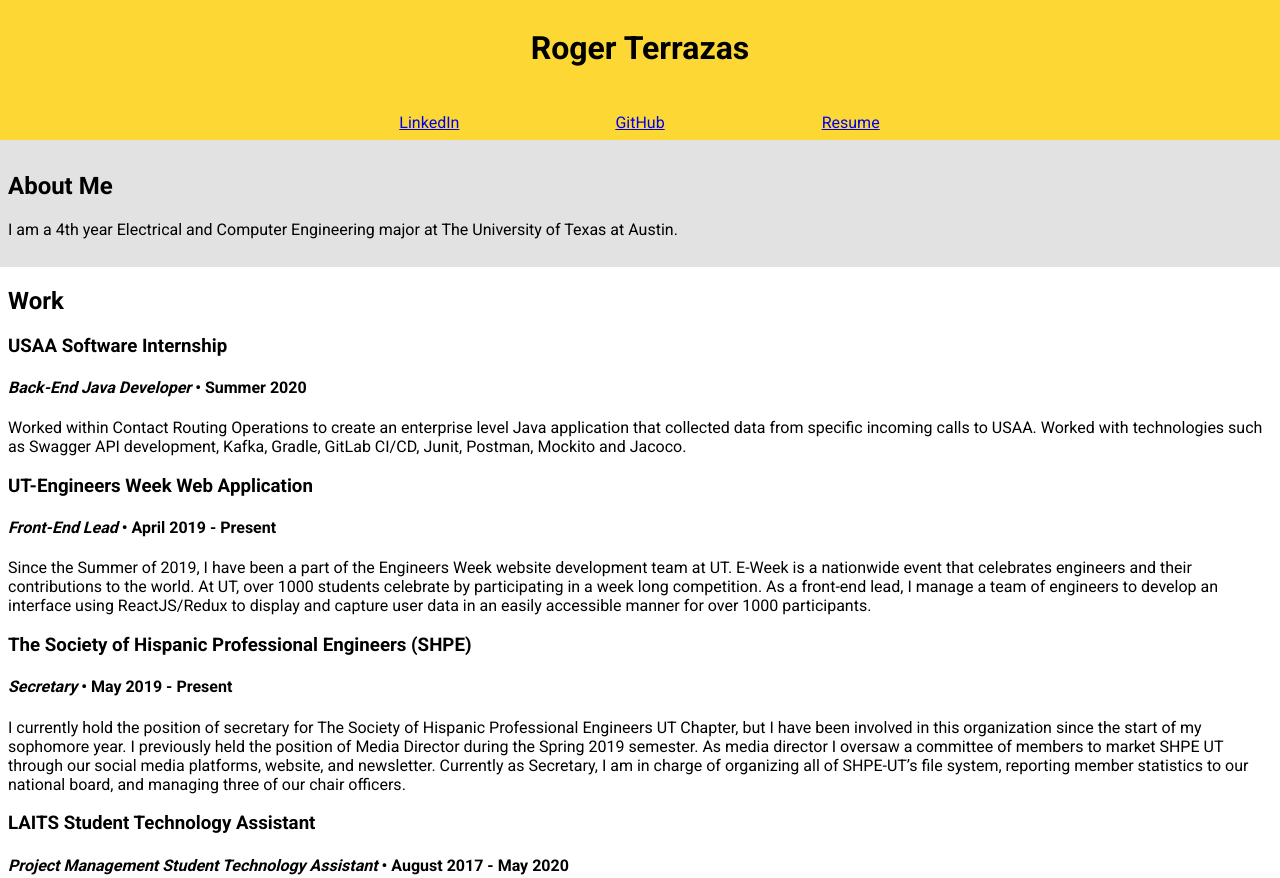
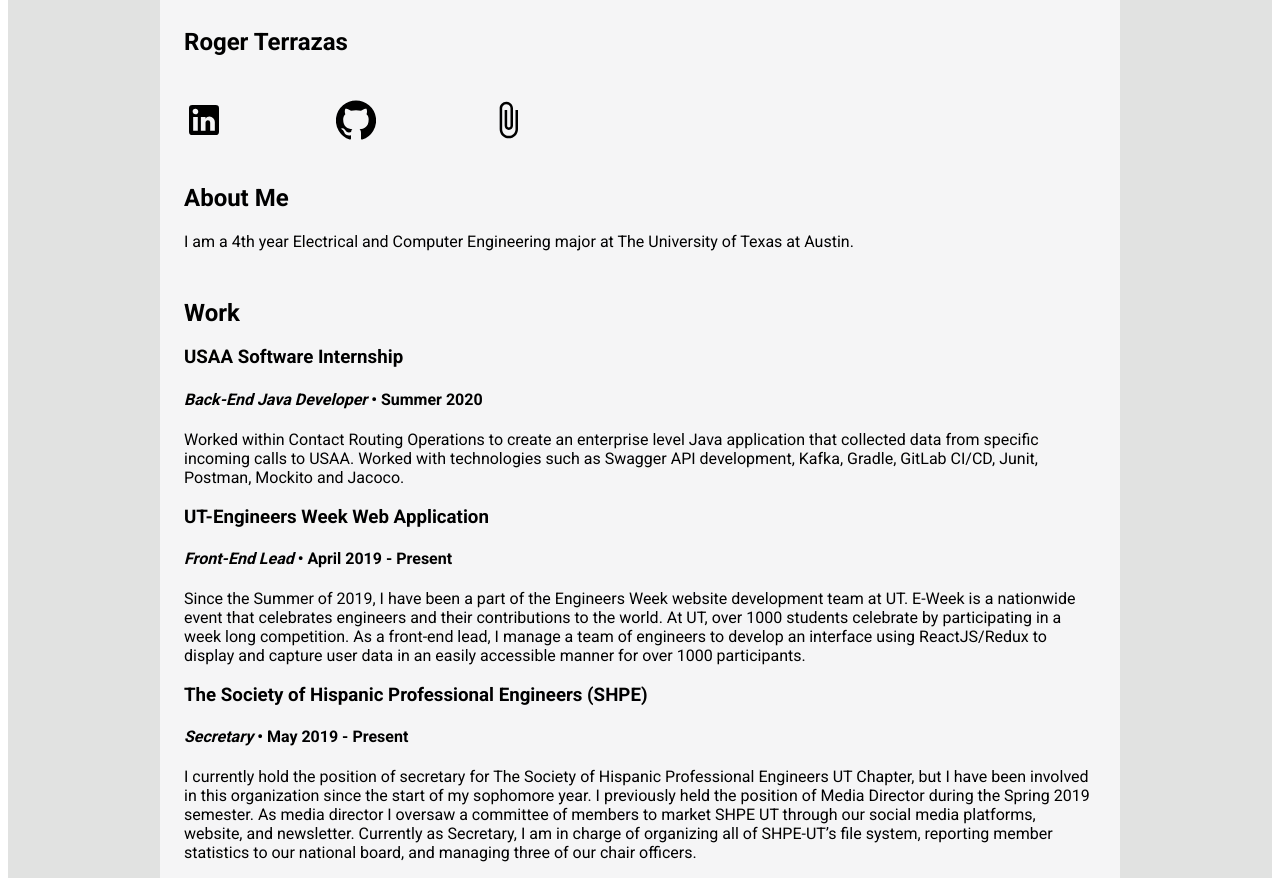
Before and after one commit to isabel-delafuente-website/resumeWebsite, a Gatsby site: page / in a window 1280 px wide. Shown: the top 878 px of the page. Built offline with nearby package versions, Linux system fonts and the light colour scheme; Gatsby itself is replaced by a stand-in of ours.

Commit message:
working on styling

```diff
--- a/package.json
+++ b/package.json
@@ -15,6 +15,7 @@
   },
   "dependencies": {
     "@material-ui/core": "^4.11.3",
+    "@material-ui/icons": "^4.11.2",
     "gatsby": "^2.26.1",
     "gatsby-plugin-material-ui": "^2.1.10",
     "gatsby-plugin-netlify-cms": "^4.10.0",
--- a/src/components/layout.css
+++ b/src/components/layout.css
@@ -17,11 +17,12 @@
     color: black;
 }
 
+
 .c3-dark {
     background-color: #E1E2E1
 }
 
-.c4-light {
+.c3-light {
     background-color: #F5F5F6
 }
 
@@ -33,11 +34,15 @@
 .home .header {
     justify-content: center!important;
     align-items: center!important;
-    text-align: center;
     padding-bottom: 1vh;
 }
 
 .home .header .links{
-    justify-content: center!important;
+    justify-content: left!important;
     align-items: center!important;
 }
+
+.icon {
+    font-size: 2.5rem !important;
+    color: black;
+}
--- a/src/components/layout.js
+++ b/src/components/layout.js
@@ -1,15 +1,18 @@
 import React from "react"
 import "./layout.css"
 import { Helmet } from 'react-helmet'
+import { Container } from '@material-ui/core'
 
 export default function Layout({ children }) {
   return (
-    <div className={"root"}>
+    <div className={"root c3-dark"}>
       <Helmet>
         <link rel="stylesheet" href="https://fonts.googleapis.com/css?family=Roboto:300,400,500,700&display=swap" />
         <link rel="stylesheet" href="https://fonts.googleapis.com/icon?family=Material+Icons" />
       </Helmet>
-      {children}
+      <Container maxWidth="md" className="c3-light">
+        {children}
+      </Container>
     </div>
   )
 }
--- a/src/pages/index.js
+++ b/src/pages/index.js
@@ -3,6 +3,9 @@
 import Layout from "../components/layout"
 import { Grid } from "@material-ui/core";
 
+import LinkedInIcon from '@material-ui/icons/LinkedIn';
+import GitHubIcon from '@material-ui/icons/GitHub';
+import AttachFileIcon from '@material-ui/icons/AttachFile';
 
 export default function Home({ data }) {
   const content = data.allContentYaml.edges[0].node;
@@ -10,31 +13,37 @@
   return (
   <Layout>
     <div className="home">
-      <Grid container spacing={3} className="header c1">
+      <Grid container spacing={3} className="header">
         <Grid item xs={12}>
-          <h1>{content.title}</h1>
+          <h2>{content.title}</h2>
         </Grid>
         <Grid item xs={12}>
           <Grid container spacing={0} className="links">
             <Grid item xs={2}>
-              <a href={content.linkedin}>LinkedIn</a>
+            <a href={content.linkedin}>
+                <LinkedInIcon className="icon"/>
+              </a>
             </Grid>
             <Grid item xs={2}>
-              <a href={content.github}>GitHub</a>
+              <a href={content.github}>
+                <GitHubIcon className="icon"/>
+              </a>
             </Grid>
             <Grid item xs={2}>
-              <a href={content.resume}>Resume</a>
+              <a href={content.resume}>
+                <AttachFileIcon className="icon"/>
+              </a>
             </Grid>
           </Grid>
         </Grid>
       </Grid>
-      <Grid container spacing={3} className="about c3-dark ">
+      <Grid container spacing={3} className="about ">
         <Grid item xs={12}>
           <h2>About Me</h2>
           <p>{content.about}</p>
         </Grid>
       </Grid>
-      <Grid container spacing={3} className="about c3-light ">
+      <Grid container spacing={3} className="work ">
         <Grid item xs={12}>
           <h2>Work</h2>
           {content.work.map((job, index) => (
@@ -46,7 +55,7 @@
           ))}
         </Grid>
       </Grid>
-      <Grid container spacing={3} className="about c3-light ">
+      <Grid container spacing={3} className="education">
         <Grid item xs={12}>
           <h2>Education</h2>
           {content.education.map((school, index) => (
```
